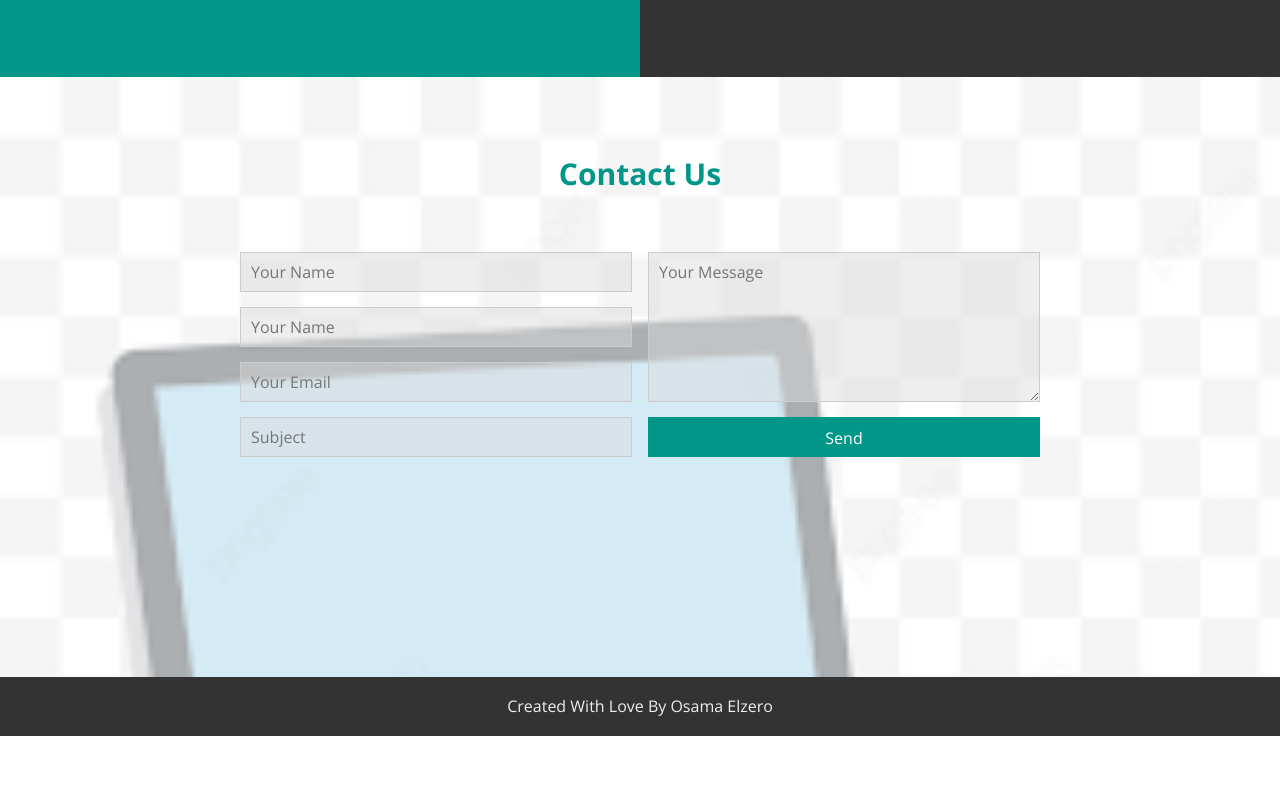
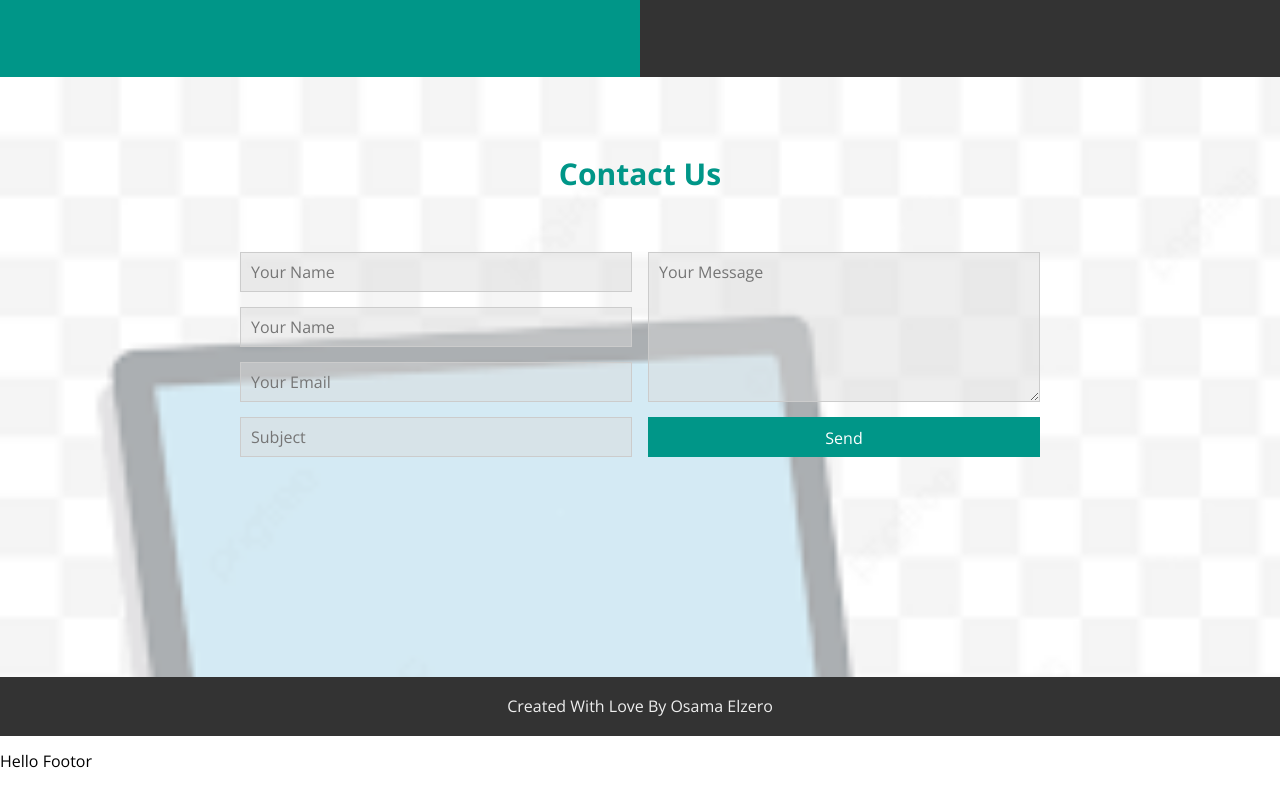
Before and after one commit to noormmh99-hash/my-first-frontend-practice, a plain HTML site: page index.html in a window 1280 px wide. Shown: the part 4994-5780 px from the top of the page. Before the commit the page ends 5730 px from the top, so only its background shows below. Drawn offline with nearby package versions, Linux system fonts and the light colour scheme; files whose address does not match are found by name.

Commit message:
Add footer paragraph 'Hello Footer'
Update paragraph on GitHub

```diff
--- a/index.html
+++ b/index.html
@@ -475,6 +475,7 @@
 
     <!-- Start Footer -->
     <div class="footer">Created With Love By Osama Elzero</div>
+    <p>Hello Footor</p>
     <!-- End Footer -->
 
 
```
